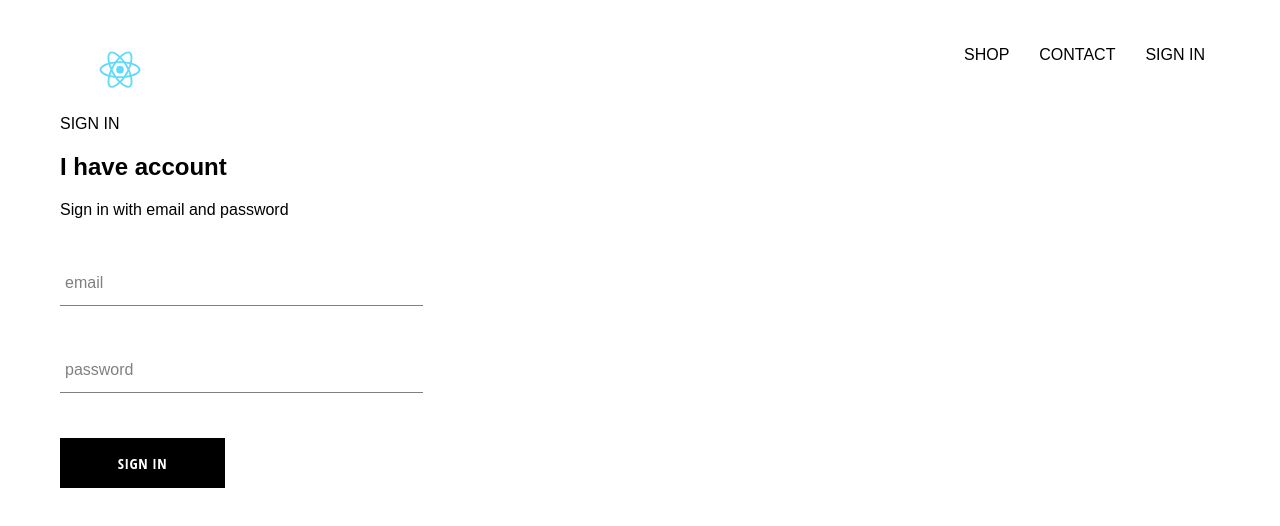
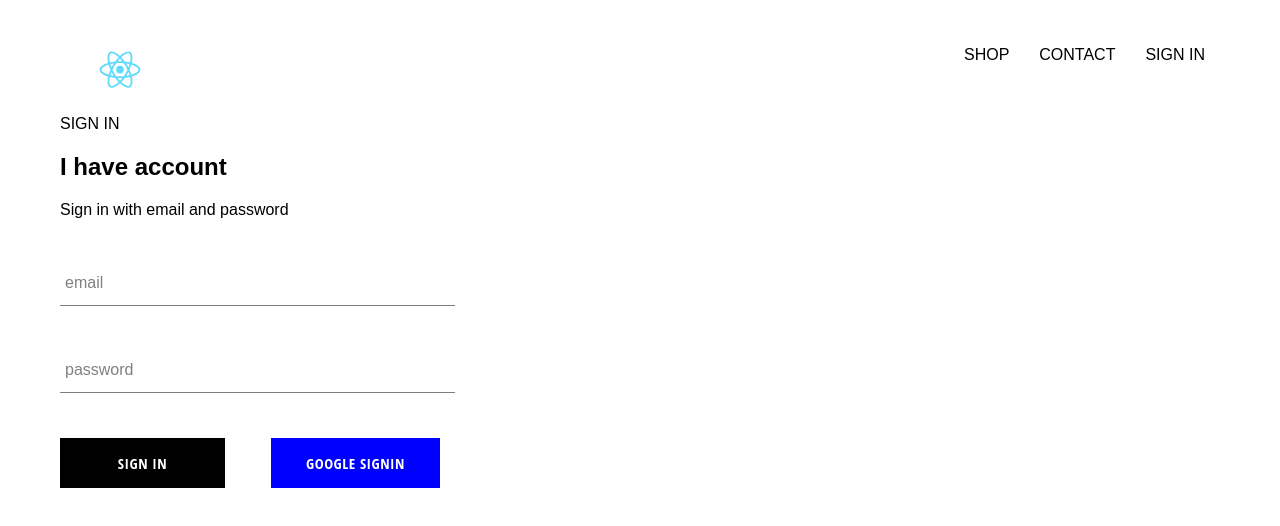
Before and after one commit to tanngo1605/ReactProject, a React (Create React App) app: page /signin in a window 1280 px wide. Shown: the top 526 px of the page. Built offline with nearby package versions, Linux system fonts and the light colour scheme; no server answers.

Commit message:
added firebase-login-sign-with-GG

```diff
--- a/package.json
+++ b/package.json
@@ -6,6 +6,7 @@
     "@testing-library/jest-dom": "^4.2.4",
     "@testing-library/react": "^9.3.2",
     "@testing-library/user-event": "^7.1.2",
+    "firebase": "^7.13.2",
     "node-sass": "^4.13.1",
     "react": "^16.13.1",
     "react-dom": "^16.13.1",
--- a/src/App.js
+++ b/src/App.js
@@ -1,31 +1,50 @@
 import React from "react";
 import "./App.css";
-import {Route, Switch} from 'react-router-dom';
+import { Route, Switch } from "react-router-dom";
 import HomePage from "./pages/homepage/homepage.component";
 import ShopPage from "./pages/shop/shop.component";
 import Header from "./components/header/header.component";
 import SignInAndSignUpPage from "./pages/sign-in-and-sign-up/sign-in-and-sign-up.component";
-
-
-
-
+import { auth } from "./firebase/firebase.utils";
 
 /*
 Switch: match the first URL that match
 exact: match the exact URL
 */
-function App() {
+class App extends React.Component {
+constructor(){
+  super();
+  this.state = {
+    currentUser: ''
+  }
+  this.unsubscribeFromAuth = null;
+}
+//unsubscribeFromAuth = null;
+componentDidMount(){
+  this.unsubscribeFromAuth= auth.onAuthStateChanged(user =>{
+    this.setState({currentUser: user});
+    console.log(user);
+
+  })
+}
+
+componentWillUnmount(){
+  this.unsubscribeFromAuth();
+}
+
+  render() {
     return (
       <div>
-    <Header/> {/*set outside the Swith so the Header will always be there*/}
+        <Header currentUser={this.state.currentUser} />{" "}
+        {/*set outside the Swith so the Header will always be there*/}
         <Switch>
           <Route exact path="/" component={HomePage}></Route>
           <Route exact path="/shop" component={ShopPage}></Route>
           <Route exact path="/signin" component={SignInAndSignUpPage}></Route>
-
         </Switch>
       </div>
     );
   }
+}
 
 export default App;
--- a/src/components/custom-button/custom-button.component.jsx
+++ b/src/components/custom-button/custom-button.component.jsx
@@ -1,8 +1,11 @@
 import React from "react";
 import "./custom-button.styles.scss";
 
-const CustomButton = ({ children, ...other }) => (
-  <button className="custom-button" {...other}>
+const CustomButton = ({ children, isGoogleSignIn, ...other }) => (
+  <button
+    className={`${isGoogleSignIn ? "google-sign-in" : ""} custom-button`}
+    {...other}
+  >
     {children}
   </button>
 );
--- a/src/components/custom-button/custom-button.styles.scss
+++ b/src/components/custom-button/custom-button.styles.scss
@@ -19,4 +19,14 @@
     color: black;
     border: 1px solid black;
   }
+  &.google-sign-in{
+    background-color: blue;
+    color: white;
+
+    &:hover {
+      background-color: rgb(84, 84, 212);
+      color: black;
+      border: 1px solid black;
+    }
+  }
 }
--- a/src/components/header/header.component.jsx
+++ b/src/components/header/header.component.jsx
@@ -3,8 +3,8 @@
 import { Link } from "react-router-dom";
 
 import { ReactComponent as Logo } from "../../asset/logo.svg";
-
-const Header = () => (
+import {auth} from "../../firebase/firebase.utils";
+const Header = ({currentUser}) => (
   <div className="header">
     <Link class="logo-container" to="/">
       <Logo className='logo'></Logo>
@@ -14,7 +14,12 @@
 
     <Link className='option' to='/shop'>SHOP</Link>
     <Link className='option' to="/shop">CONTACT</Link>
-    <Link className='option' to="/signin">SIGN IN</Link>
+    {
+      currentUser?
+      <div className='option' onClick ={() => auth.signOut()}>SIGN OUT</div>
+      :
+      <Link className='option' to ="/signin">SIGN IN</Link>
+    }
 
     </div>
   </div>
--- a/src/components/header/header.styles.scss
+++ b/src/components/header/header.styles.scss
@@ -25,6 +25,7 @@
 
     .option {
       padding: 10px 15px;
+      cursor: pointer;
     }
   }
 }
--- a/src/components/sign-in/sign-in.component.jsx
+++ b/src/components/sign-in/sign-in.component.jsx
@@ -3,6 +3,9 @@
 import "./sign-in.styles.scss";
 import FormInput from "../../components/form-input/form-input.component";
 import CustomeButton from "../custom-button/custom-button.component";
+
+import { signinWithGG } from "../../firebase/firebase.utils";
+
 class SignIn extends React.Component {
   constructor(props) {
     super(props);
@@ -12,15 +15,15 @@
       password: "",
     };
   }
-  handleSubmit = event => {
+  handleSubmit = (event) => {
     event.preventDefault();
 
-    this.setState({ email: '', password: '' });
+    this.setState({ email: "", password: "" });
   };
 
-  handleChange = event => {
+  handleChange = (event) => {
     const { value, name } = event.target;
-    console.log(value, name)
+    console.log(value, name);
 
     this.setState({ [name]: value });
   };
@@ -48,8 +51,12 @@
             label="password"
             required
           />
-
-         <CustomeButton type="submit">SIGN IN</CustomeButton>
+          <div className="buttons">
+            <CustomeButton type="submit">SIGN IN</CustomeButton>
+            <CustomeButton isGoogleSignIn onClick={signinWithGG}>
+              GOOGLE SIGNIN
+            </CustomeButton>
+          </div>
         </form>
       </div>
     );
--- a/src/components/sign-in/sign-in.styles.scss
+++ b/src/components/sign-in/sign-in.styles.scss
@@ -1,7 +1,14 @@
 .sign-in {
-    width: 30%;
+    width: 380px;
     display: flex;
     flex-direction: column;
+
+    .buttons{
+        display: flex;
+        justify-content: space-between;
+    }
+
+
 
 
 
--- /dev/null
+++ b/src/firebase/firebase.utils.js
@@ -0,0 +1,29 @@
+import firebase from 'firebase/app';
+import 'firebase/firestore'; //database
+
+import 'firebase/auth';
+
+var firebaseConfig = {
+    apiKey: "AIzaSyCaN5CXnLlmv1CkoKMW2eO54yVEZ-mVuZQ",
+    authDomain: "crwn-6e934.firebaseapp.com",
+    databaseURL: "https://crwn-6e934.firebaseio.com",
+    projectId: "crwn-6e934",
+    storageBucket: "crwn-6e934.appspot.com",
+    messagingSenderId: "226243300417",
+    appId: "1:226243300417:web:f8d58eeeebaae93a554ac0"
+  };
+
+firebase.initializeApp(firebaseConfig);
+
+export const auth = firebase.auth();
+
+export const firestore = firebase.firestore();
+
+
+const provideer = new firebase.auth.GoogleAuthProvider();
+
+provideer.setCustomParameters({prompt: 'select_account'});
+
+export const signinWithGG = () => auth.signInWithPopup(provideer);
+
+export default firebase;
--- a/src/pages/shop/shop.component.jsx
+++ b/src/pages/shop/shop.component.jsx
@@ -10,7 +10,9 @@
       collections: SHOPDATA,
     };
   }
-
+  componentDidMount(){
+    console.log(this);
+  }
   render() {
     const { collections } = this.state;
     return (
```
Also changed, not shown: 1 other file (tests, documents, lock files or other folders). Lines whose indentation alone changed are shown as unchanged.
